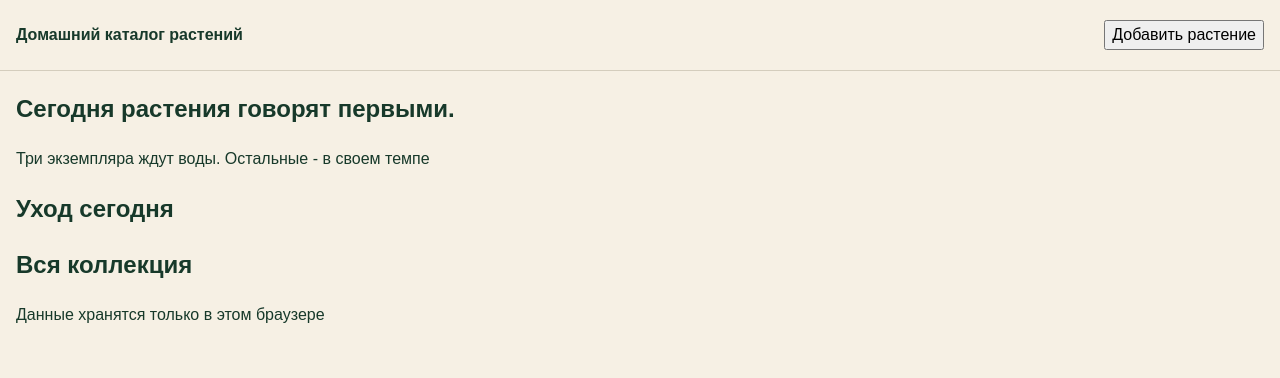
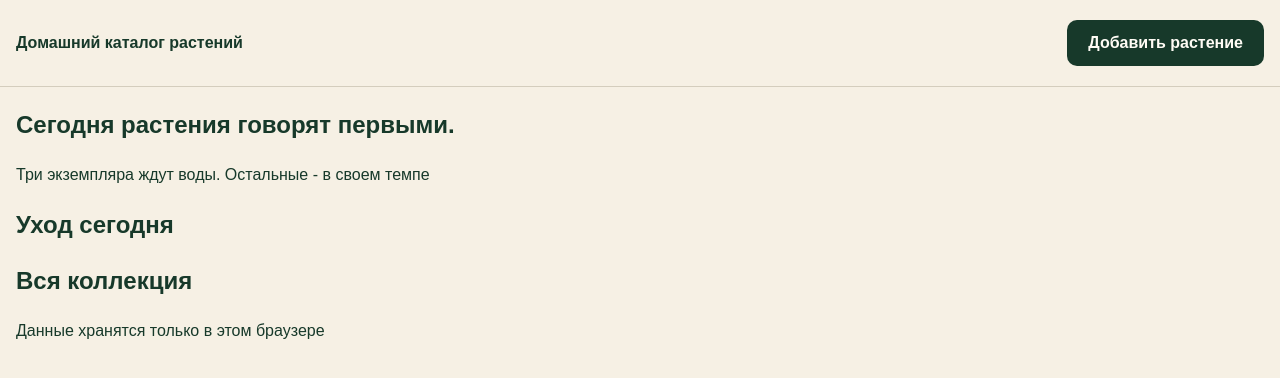
Before and after one commit to Kishkinev/home-plant-catalog, a website built with Vite: page index.html in a window 1280 px wide. Built offline with nearby package versions, Linux system fonts and the light colour scheme.

Commit message:
Стилизация кнопки

```diff
--- a/index.html
+++ b/index.html
@@ -10,7 +10,7 @@
   <body>
     <header class="container site-header">
       <p class="site-title">Домашний каталог растений</p>
-      <button type="button">Добавить растение</button>
+      <button class="button button--primary" type="button">Добавить растение</button>
     </header>
     <main class="container">
       <section>
--- a/src/style.css
+++ b/src/style.css
@@ -3,6 +3,8 @@
   --color-surface: #fffcf5;
   --color-text: #17392a;
   --color-border: #d4cdbd;
+  --color-focus: #356fd4;
+  --color-primary-hover: #24523c;
 }
 
 *,
@@ -47,3 +49,29 @@ textarea {
   margin: 0;
   font-weight: 700;
 }
+
+.button {
+  display: inline-flex;
+  align-items: center;
+  justify-content: center;
+  min-height: 44px;
+  padding: 10px 20px;
+  border: 1px solid transparent;
+  border-radius: 10px;
+  font-weight: 700;
+  cursor: pointer;
+}
+
+.button--primary {
+  background-color: var(--color-text);
+  color: var(--color-surface);
+}
+
+.button:focus-visible {
+  outline: 3px solid var(--color-focus);
+  outline-offset: 3px;
+}
+
+.button--primary:hover {
+  background-color: var(--color-primary-hover);
+}
```
